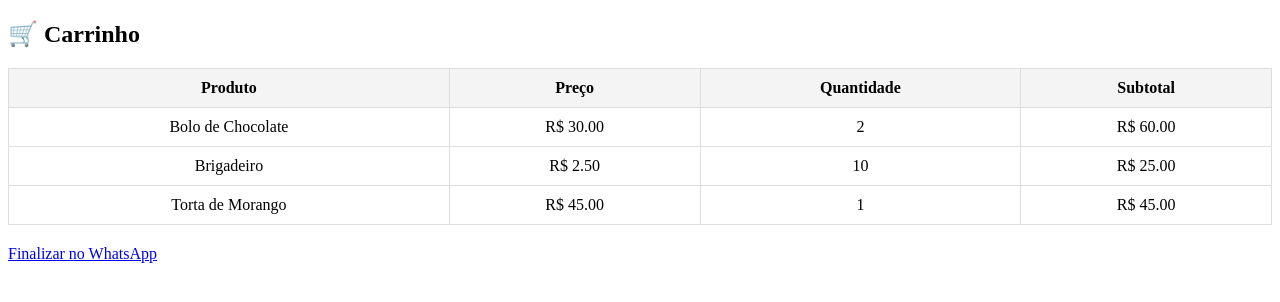
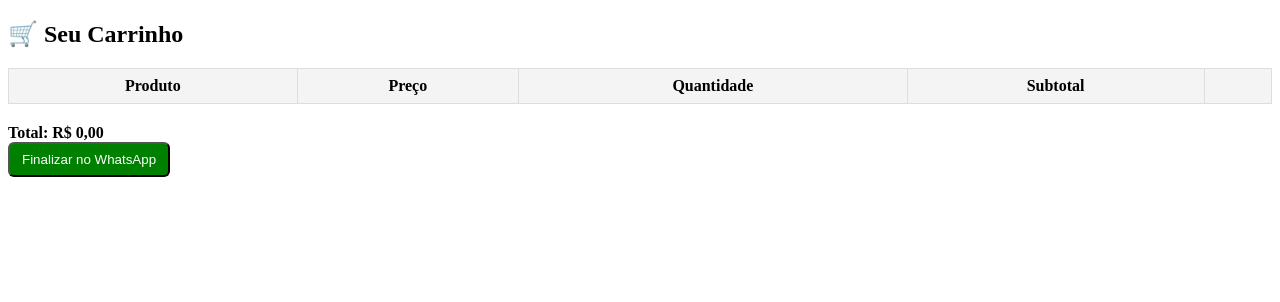
Before and after one commit to MarcosGabrielDF/Sabores_da_Paty, a PHP site: page /Telas_Segundarias/Carrinho/Tela_carrinho.php in a window 1280 px wide. Shown: the top 302 px of the page. Run offline with PHP 8.4, Linux system fonts and the light colour scheme; lists and menus that the app fills with data are empty.

Commit message:
O carrinho está funcionando!

```diff
--- a/backend-php/Telas_Segundarias/Carrinho/Tela_carrinho.php
+++ b/backend-php/Telas_Segundarias/Carrinho/Tela_carrinho.php
@@ -1,28 +1,21 @@
 <!DOCTYPE html>
 <html lang="pt-br">
 <head>
-  <meta charset="UTF-8">
-  <meta name="viewport" content="width=device-width, initial-scale=1.0">
-  <title>Carrinho de Compras</title>
+  <meta charset="utf-8">
+  <title>Carrinho</title>
+  <meta name="viewport" content="width=device-width,initial-scale=1">
   <style>
-    table {
-      width: 100%;
-      border-collapse: collapse;
-      margin: 20px 0;
-    }
-    th, td {
-      border: 1px solid #ddd;
-      padding: 10px;
-      text-align: center;
-    }
-    th {
-      background: #f4f4f4;
-    }
+    table{width:100%;border-collapse:collapse;margin:20px 0}
+    th,td{border:1px solid #ddd;padding:8px;text-align:center}
+    th{background:#f4f4f4}
+    .total{margin-top:12px;font-weight:700}
+    .btn{display:inline-block;padding:8px 12px;border-radius:6px;text-decoration:none;background:green;color:#fff}
+    .remover{background:transparent;border:none;cursor:pointer}
   </style>
 </head>
 <body>
+  <h2>🛒 Seu Carrinho</h2>
 
-  <h2>🛒 Carrinho</h2>
   <table id="carrinho">
     <thead>
       <tr>
@@ -30,15 +23,113 @@
         <th>Preço</th>
         <th>Quantidade</th>
         <th>Subtotal</th>
+        <th></th>
       </tr>
     </thead>
-    <tbody>
-      <!-- Linhas de produtos vão aqui -->
-    </tbody>
+    <tbody></tbody>
   </table>
 
-  <a id="whatsapp-btn" class="btn" target="_blank" href="#">Finalizar no WhatsApp</a>
+  <div class="total" id="total">Total: R$ 0,00</div>
+  <button id="whatsapp-btn" class="btn">Finalizar no WhatsApp</button>
 
-  <script src="carrinho.js"></script>
+  <script>
+    const tbody = document.querySelector("#carrinho tbody");
+    const totalDiv = document.getElementById("total");
+    const whatsappBtn = document.getElementById("whatsapp-btn");
+
+    function formatCurrency(value) {
+      return value.toLocaleString('pt-BR', { style: 'currency', currency: 'BRL' });
+    }
+
+    function renderCart() {
+      const carrinho = JSON.parse(localStorage.getItem("carrinho")) || [];
+      tbody.innerHTML = '';
+      let total = 0;
+
+      carrinho.forEach(item => {
+        const preco = Number(item.preco) || 0;
+        const quantidade = Number(item.quantidade) || 0;
+        const subtotal = preco * quantidade;
+        total += subtotal;
+
+        tbody.insertAdjacentHTML('beforeend', `
+          <tr data-id="${item.id}">
+            <td>${item.nome}</td>
+            <td>${formatCurrency(preco)}</td>
+            <td><input class="qtd" type="number" min="1" value="${quantidade}" style="width:70px"></td>
+            <td class="subtotal">${formatCurrency(subtotal)}</td>
+            <td><button class="remover" title="Remover item">❌</button></td>
+          </tr>
+        `);
+      });
+
+      totalDiv.textContent = 'Total: ' + formatCurrency(total);
+      localStorage.setItem("carrinho", JSON.stringify(carrinho));
+    }
+
+    // Atualiza quantidade quando usuário digita/alterar
+    tbody.addEventListener('input', (e) => {
+      if (!e.target.classList.contains('qtd')) return;
+      const tr = e.target.closest('tr');
+      const id = tr.getAttribute('data-id');
+      let carrinho = JSON.parse(localStorage.getItem("carrinho")) || [];
+      const item = carrinho.find(i => String(i.id) === String(id));
+      if (!item) return;
+      let qtd = parseInt(e.target.value, 10) || 1;
+      if (qtd < 1) { qtd = 1; e.target.value = 1; }
+      item.quantidade = qtd;
+
+      // atualiza subtotal da linha
+      const subtotal = Number(item.preco) * Number(item.quantidade);
+      tr.querySelector('.subtotal').textContent = formatCurrency(subtotal);
+
+      localStorage.setItem("carrinho", JSON.stringify(carrinho));
+      updateTotal();
+    });
+
+   // Remover item
+    tbody.addEventListener('click', (e) => {
+        if (!e.target.classList.contains('remover')) return;
+
+        const tr = e.target.closest('tr');
+        const nomeItem = tr.querySelector('td').textContent; // pega o nome do produto
+        const id = tr.getAttribute('data-id');
+
+        // Confirmação antes de remover
+        const confirmar = confirm(`Tem certeza que deseja remover "${nomeItem}" do carrinho?`);
+        if (!confirmar) return;
+
+        let carrinho = JSON.parse(localStorage.getItem("carrinho")) || [];
+        carrinho = carrinho.filter(i => String(i.id) !== String(id));
+        localStorage.setItem("carrinho", JSON.stringify(carrinho));
+        renderCart();
+    });
+
+    function updateTotal() {
+      const carrinho = JSON.parse(localStorage.getItem("carrinho")) || [];
+      const total = carrinho.reduce((s, it) => s + (Number(it.preco) || 0) * (Number(it.quantidade) || 0), 0);
+      totalDiv.textContent = 'Total: ' + formatCurrency(total);
+    }
+
+    // Finalizar no WhatsApp
+    whatsappBtn.addEventListener('click', () => {
+      const carrinho = JSON.parse(localStorage.getItem("carrinho")) || [];
+      if (carrinho.length === 0) { alert("Carrinho vazio"); return; }
+
+      const linhas = carrinho.map(i =>
+        `- ${i.nome}, ${formatCurrency(Number(i.preco))}, ${i.quantidade}x`
+      ).join('\n');
+
+      const total = carrinho.reduce((s, it) => s + (Number(it.preco)||0) * (Number(it.quantidade)||0), 0);
+      const texto = `Olá, eu gostaria de pedir:\n${linhas}\nTotal: ${formatCurrency(total)}`;
+
+      const numero = "55DDDNUMERO"; // troque pelo seu número: ex 5511999999999
+      const url = `https://wa.me/${numero}?text=${encodeURIComponent(texto)}`;
+      window.open(url, "_blank");
+    });
+
+    // renderiza ao carregar
+    renderCart();
+  </script>
 </body>
 </html>
--- a/backend-php/Telas_Segundarias/Carrinho/carrinho.js
+++ b/backend-php/Telas_Segundarias/Carrinho/carrinho.js
@@ -1,23 +1,26 @@
-// Produtos de exemplo
-const produtos = [
-    { nome: "Bolo de Chocolate", preco: 30.00, quantidade: 2 },
-    { nome: "Brigadeiro", preco: 2.50, quantidade: 10 },
-    { nome: "Torta de Morango", preco: 45.00, quantidade: 1 }
-];
+document.addEventListener("DOMContentLoaded", () => {
+  const btn = document.querySelector(".btn-carrinho");
+  if (!btn) return;
 
-const tbody = document.querySelector("#carrinho tbody");
+  btn.addEventListener("click", () => {
+    const id = btn.getAttribute("data-id");
+    const nome = btn.getAttribute("data-nome");
+    let precoStr = btn.getAttribute("data-preco") || "0";
+    precoStr = precoStr.replace(",", "."); // aceita "45,00" também
+    const preco = parseFloat(precoStr) || 0;
+    let quantidade = parseInt(document.getElementById("quantidade").value, 10) || 1;
+    if (quantidade < 1) quantidade = 1;
 
-// Mostra os produtos na tabela
-produtos.forEach(p => {
-    let subtotal = p.preco * p.quantidade;
+    let carrinho = JSON.parse(localStorage.getItem("carrinho")) || [];
 
-    let row = `
-    <tr>
-        <td>${p.nome}</td>
-        <td>R$ ${p.preco.toFixed(2)}</td>
-        <td>${p.quantidade}</td>
-        <td>R$ ${subtotal.toFixed(2)}</td>
-    </tr>
-    `;
-    tbody.innerHTML += row;
+    const idx = carrinho.findIndex(p => String(p.id) === String(id));
+    if (idx > -1) {
+      carrinho[idx].quantidade = Number(carrinho[idx].quantidade) + quantidade;
+    } else {
+      carrinho.push({ id, nome, preco, quantidade });
+    }
+
+    localStorage.setItem("carrinho", JSON.stringify(carrinho));
+    alert("✅ Produto adicionado ao carrinho!");
+  });
 });
--- a/backend-php/Telas_Segundarias/visualizacao/Tela_visualizacao.php
+++ b/backend-php/Telas_Segundarias/visualizacao/Tela_visualizacao.php
@@ -35,7 +35,7 @@ require 'Pegar_dados.php';
                 <div class="compra">
                     <label for="quantidade">Quantidade:</label>
                     <input type="number" id="quantidade" name="quantidade" value="1" min="1">
-                    <button class="btn-carrinho">Adicionar ao Carrinho</button>
+                    <button class="btn-carrinho" data-id="<?= $produto['id'] ?>" data-nome="<?= $produto['nome'] ?>" data-preco="<?= $produto['preco'] ?>">Adicionar ao Carrinho</button>
                 </div>
             </div>
 
@@ -48,5 +48,6 @@ require 'Pegar_dados.php';
             </div>
         </div>
     </main>
+<script src="/Telas_Segundarias/Carrinho/carrinho.js"></script>
 </body>
 </html>
```
